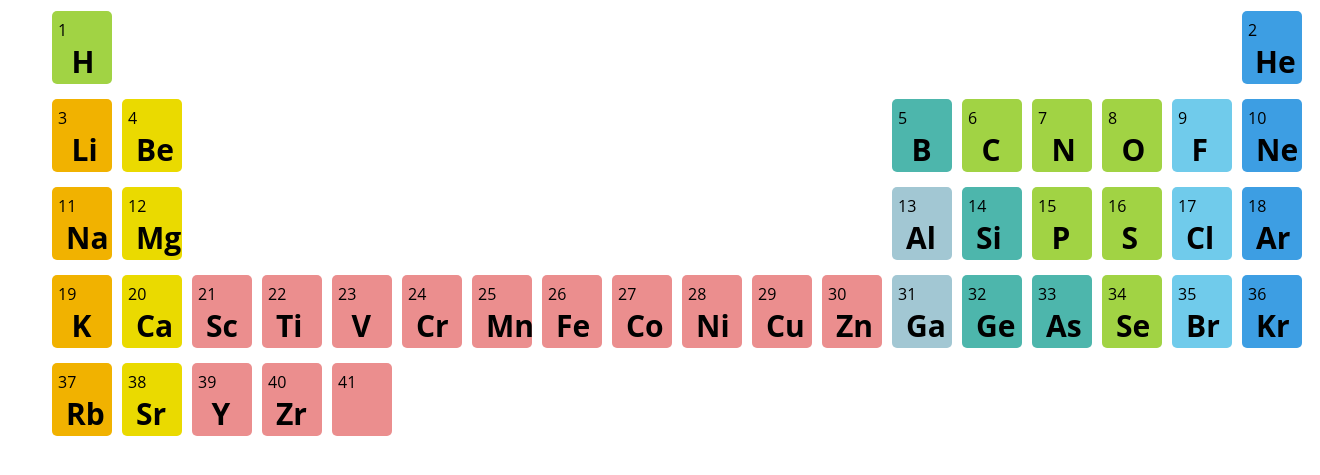
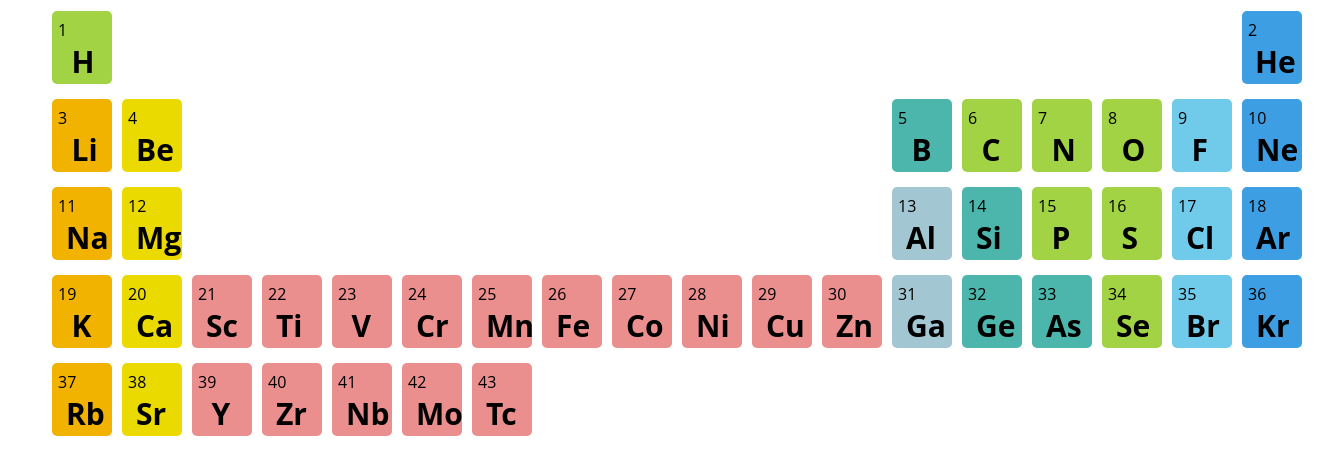
Before and after one commit to senacrs-emti/2022-1M-projetodev-G9, a PHP site: page / in a window 1320 px wide. Shown: the part 216-691 px from the top of the page. Run offline with PHP 8.4, Linux system fonts and the light colour scheme.

Commit message:
Update index.php

```diff
--- a/index.php
+++ b/index.php
@@ -217,10 +217,16 @@
         </td>
         <td class="c5 mt" id="ajuste">
           <p>41</p>
-          <h1></h1>
+          <h1>Nb</h1>
         </td>
-        <td class="c6"></td>
-        <td class="c7"></td>
+        <td class="c6 mt" id="ajuste">
+          <p>42</p>
+          <h1>Mo</h1>
+        </td>
+        <td class="c7 mt" id="ajuste">
+          <p>43</p>
+          <h1>Tc</h1>
+        </td>
         <td class="c8"></td>
         <td class="c9"></td>
         <td class="c10"></td>
```
